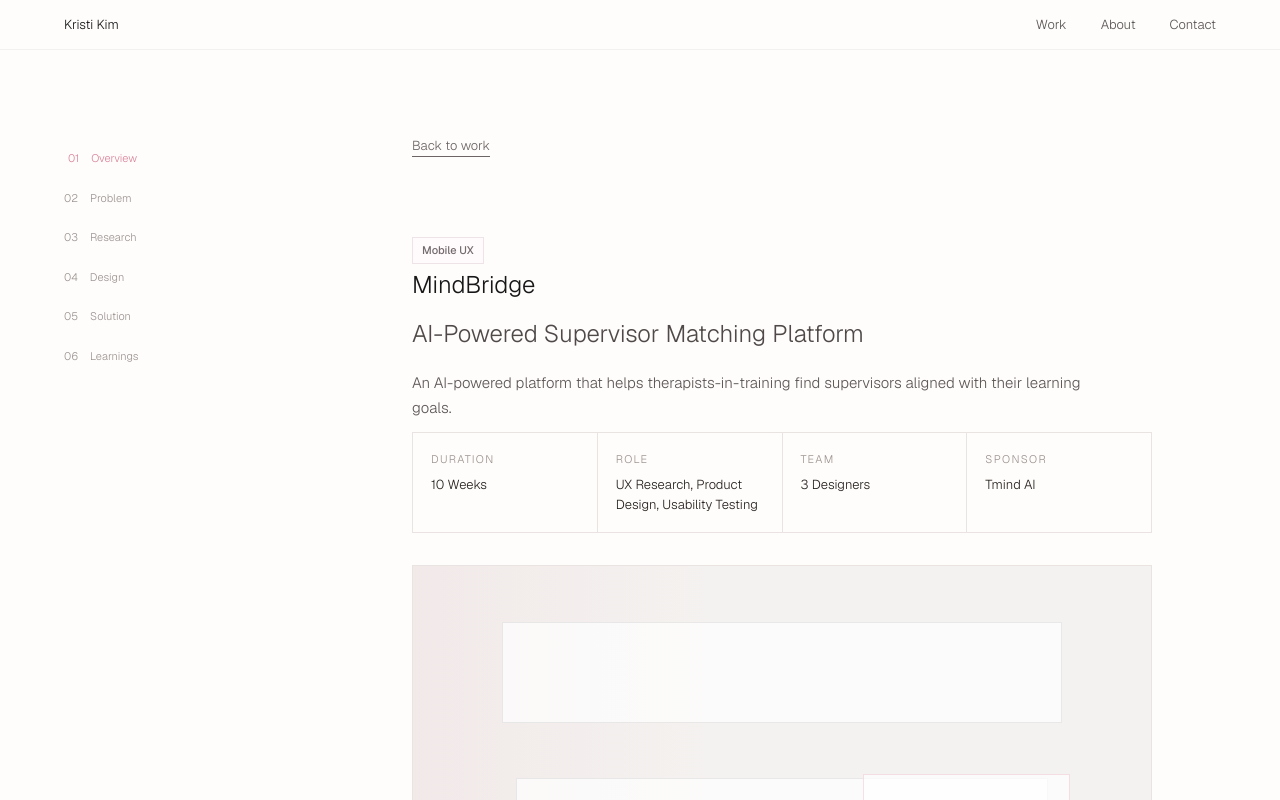
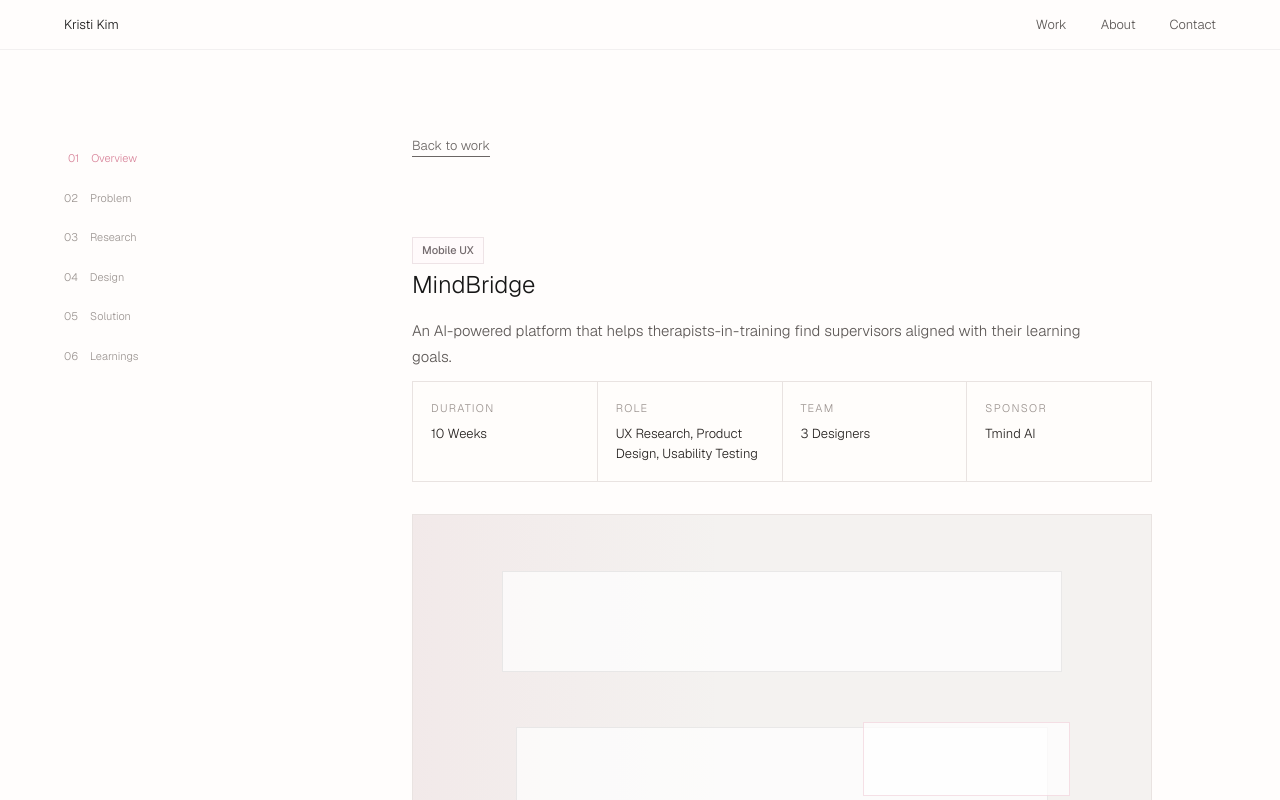
Before and after one commit to krisooti/Portfolio, a Next.js app: page /work/tmind-ai in a window 1280 px wide. Shown: the top 800 px of the page. Built offline with nearby package versions, Linux system fonts and the light colour scheme.

Commit message:
Remove duplicate case study category subtitle

```diff
--- a/app/globals.css
+++ b/app/globals.css
@@ -1113,14 +1113,6 @@ html {
   line-height: 1.25;
 }
 
-.case-subtitle {
-  margin: 0 0 var(--space-md);
-  color: #4f4a48;
-  font-size: 24px;
-  font-weight: 300;
-  line-height: 1.3;
-}
-
 .case-summary,
 .case-section p,
 .solution-row p,
@@ -1143,13 +1135,6 @@ html {
 
 .case-section .case-section-label {
   margin: 0 0 8px;
-}
-
-.case-hero .case-subtitle {
-  margin: 0 0 var(--space-md);
-  color: #4f4a48;
-  font-size: 24px;
-  line-height: 1.3;
 }
 
 .case-meta-row {
@@ -1667,10 +1652,6 @@ html {
   .case-study-shell {
     padding-right: 18px;
     padding-left: 18px;
-  }
-
-  .case-hero .case-subtitle {
-    margin-top: 0;
   }
 
   .case-meta-row,
--- a/app/work/[slug]/page.tsx
+++ b/app/work/[slug]/page.tsx
@@ -234,7 +234,6 @@ export default async function ProjectPage({ params }: ProjectPageProps) {
             <h1>
               <HighlightText>{project.title}</HighlightText>
             </h1>
-            <p className="case-subtitle">{project.category}</p>
             <p className="case-summary">{project.summary}</p>
             <dl className="case-meta-row">
               <div>
```
